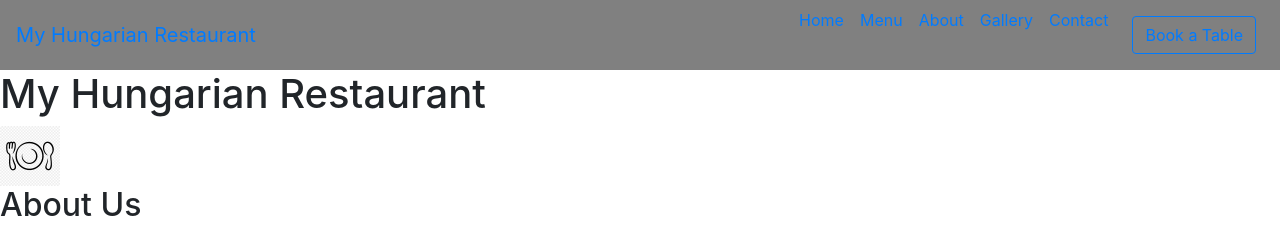
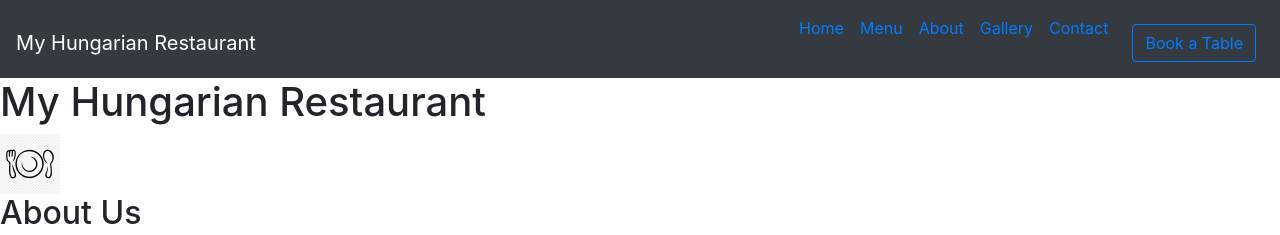
Before and after one commit to stevebiczyk/table-booking-system, a Django app: page /about/ in a window 1280 px wide. Shown: the top 235 px of the page. Run offline with Django 4.2, Linux system fonts and the light colour scheme; some libraries are stand-ins or nearby versions.

Commit message:
Stylinf changes to navigation, css only

```diff
--- a/static/css/style.css
+++ b/static/css/style.css
@@ -1,20 +1,30 @@
-nav {
-    display: flex;
-    justify-content: space-between;
-    align-items: center;
-}
-
+/* Set the padding and background color for the navigation bar */
 .navbar {
+    padding: 1rem 2rem;
     background-color: #808080;
 }
 
-.navbar .nav-link {
-    color: #FFFFFF;
+/* Set the font size and color for the navigation links */
+.nav-link {
+    font-size: 1.1rem;
+    color: #ffffff;
 }
 
-.navbar .nav-link:hover,
-.navbar .nav-item.active .nav-link {
-    color: #FFFFFF;
+/* Change the color of navigation links on hover */
+.nav-link:hover,
+.nav-item.active .nav-link {
+    color: #ffffff;
+}
+
+/* Set the font size and color for the navbar-brand */
+.navbar-brand {
+    font-size: 1.5rem;
+    color: #f8f9fa;
+}
+
+/* Change the color of the navbar-brand on hover */
+.navbar-brand:hover {
+    color: #ffc107;
 }
 
 nav ul {
--- a/templates/base.html
+++ b/templates/base.html
@@ -17,7 +17,9 @@
 
 <body>
     <header>
-        <nav class="navbar navbar-expand-lg align-items-center">
+        <!-- Navigation -->
+        <nav class="navbar navbar-main sticky-top navbar-expand-lg navbar-transparent navbar-dark bg-dark pt-3"
+            id="navbar-main">
             <a class="navbar-brand" href="{% url 'index' %}">My Hungarian Restaurant</a>
             <button class="navbar-toggler" type="button" data-toggle="collapse" data-target="#navbarNav"
                 aria-controls="navbarNav" aria-expanded="false" aria-label="Toggle navigation">
```
